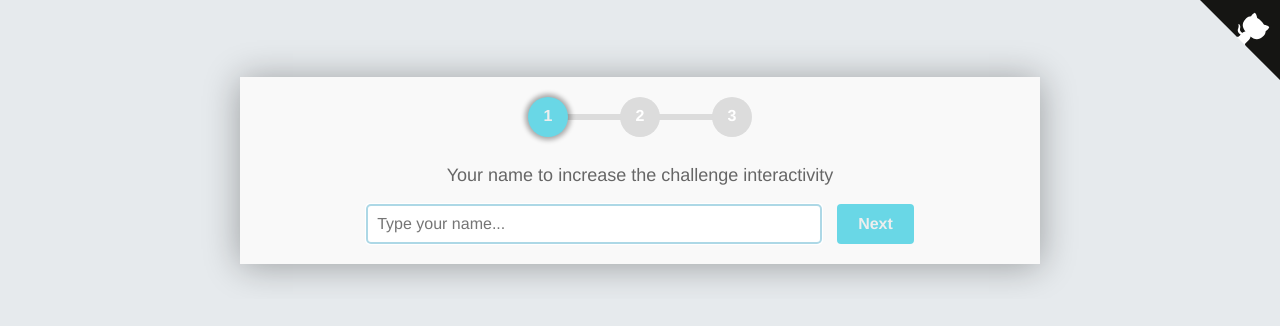
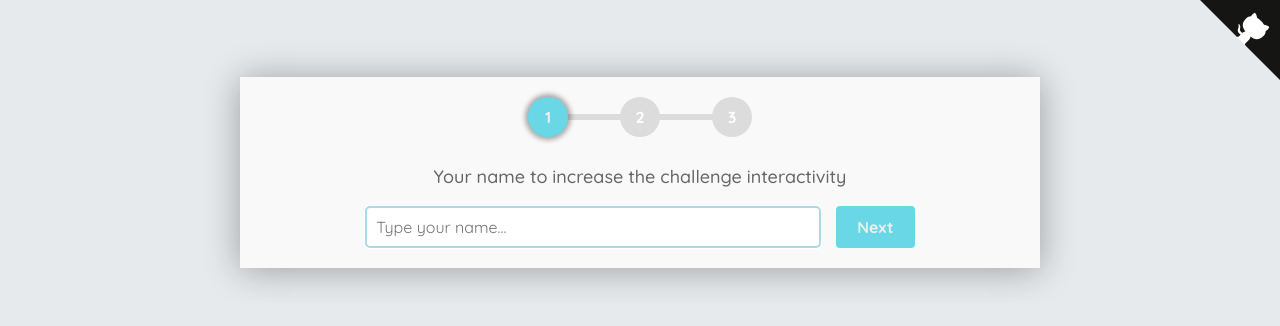
Before and after one commit to BekYahia/quiz-app, a Vue app: page /setup/step-one in a window 1280 px wide. Shown: the top 326 px of the page. Built offline with nearby package versions, Linux system fonts and the light colour scheme; no server answers.

Commit message:
set quicksand font

```diff
--- a/src/assets/scss/index.scss
+++ b/src/assets/scss/index.scss
@@ -40,8 +40,9 @@ ul {
     padding: 0;
     margin: 0
 }
+@import url('https://fonts.googleapis.com/css2?family=Quicksand:wght@400;500;700&display=swap');
 #app {
-    font-family: Quicksand, Helvetica, Arial, sans-serif;
+    font-family: 'Quicksand', Helvetica, Arial, sans-serif;
     -webkit-font-smoothing: antialiased;
     -moz-osx-font-smoothing: grayscale;
     text-align: center;
--- a/src/components/Chat.vue
+++ b/src/components/Chat.vue
@@ -170,6 +170,8 @@ export default {
         padding: 5px;
         background-color: #aaa;
         border-radius: 0 15% 15% 0;
+        z-index: 1;
+        box-shadow: 17px 1px 16px -13px rgba(0, 0, 0, 0.34);
         .dot {
             width: 10px;
             height: 10px;
--- a/src/components/steps/StepTwo.vue
+++ b/src/components/steps/StepTwo.vue
@@ -124,6 +124,7 @@ export default {
                 width: 40%;
                 text-align: center;
                 margin-top: 10px;
+                font-weight: 500;
             }
         }
     }
@@ -136,7 +137,7 @@ export default {
 
 @media (max-width: 700px) {
     form {
-        font-size: 14px;
+        // font-size: 14px;
         label {
             flex-direction: column;
             span {
```
